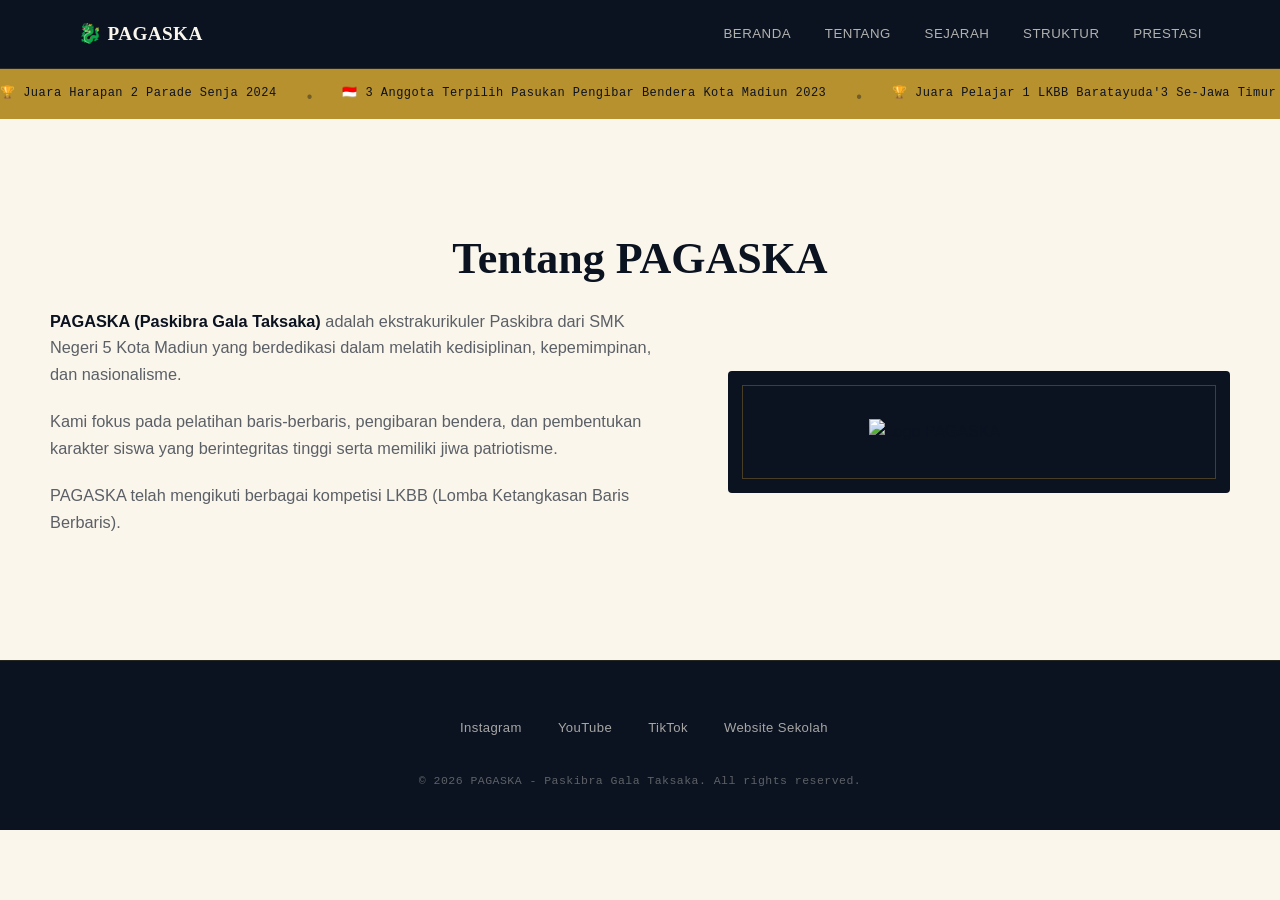
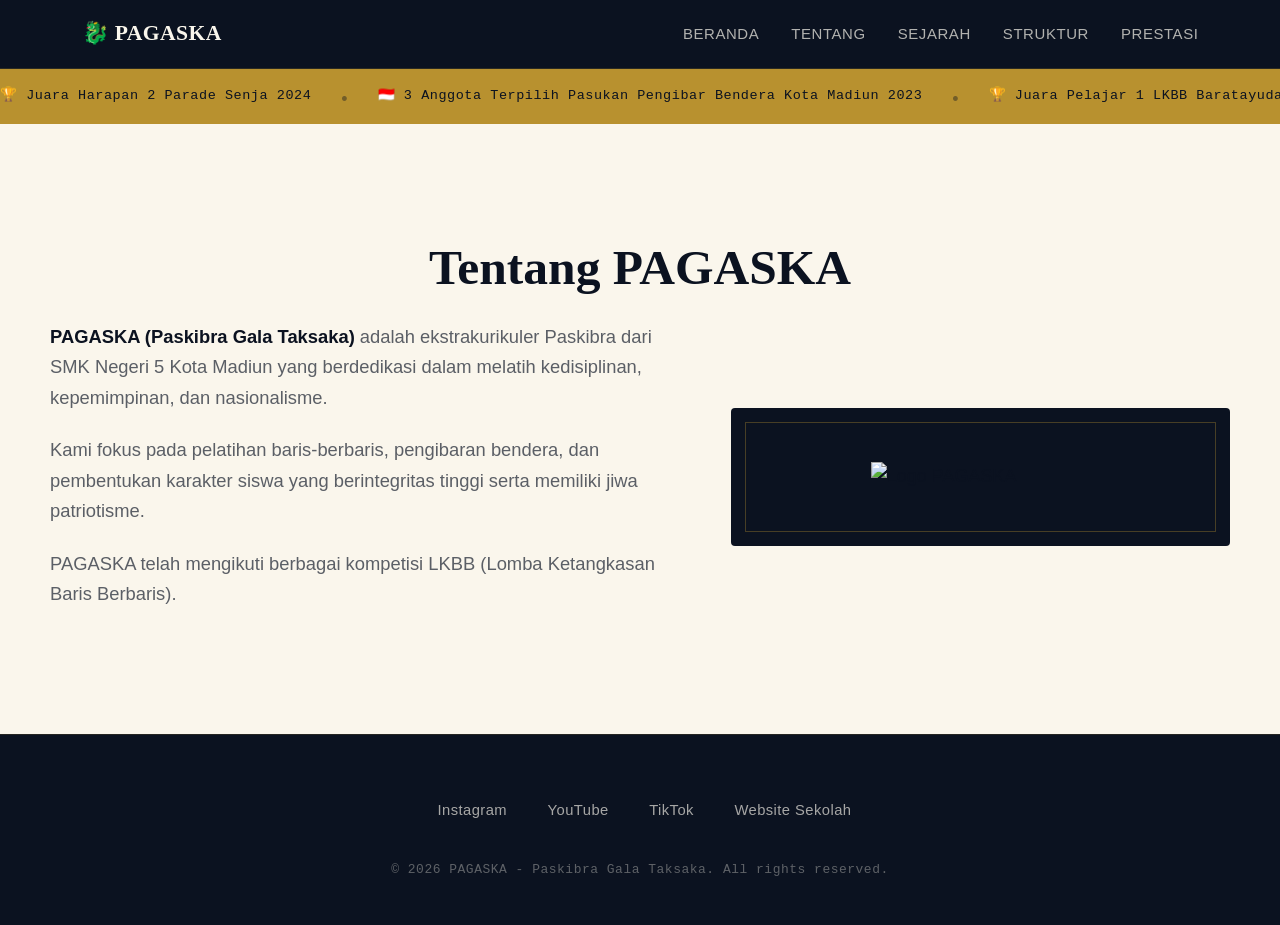

Add files via upload

--- a/css/style.css
+++ b/css/style.css
@@ -293,3 +293,159 @@ footer p { font-family: var(--font-mono); font-size: 0.72rem; letter-spacing: 0.
 @media (max-width: 768px) { .services-grid { grid-template-columns: 1fr; } }
 
 @media (max-width: 640px) { section { padding: 4.5rem 1.25rem; } }
+
+/* ==========================================================================
+   SPA ROUTING
+   ========================================================================== */
+.route { display: none; }
+.route.is-active { display: block; animation: routeFade 0.35s ease; }
+@keyframes routeFade { from { opacity: 0; transform: translateY(8px); } to { opacity: 1; transform: translateY(0); } }
+@media (prefers-reduced-motion: reduce) { .route.is-active { animation: none; } }
+
+/* ==========================================================================
+   STRUCTURE PAGE — tabs, toggle, extra layout
+   ========================================================================== */
+.structure-layout { max-width: 900px; margin: 0 auto; padding: 0 1rem; }
+.structure-pembina { display: flex; justify-content: center; margin-bottom: 2rem; }
+.structure-pembina .org-card { max-width: 280px; width: 100%; }
+.structure-pelatih,
+.structure-pengurus,
+.structure-divisi {
+    display: grid;
+    grid-template-columns: repeat(auto-fit, minmax(220px, 1fr));
+    gap: 1.5rem;
+    max-width: 680px;
+    margin: 0 auto 2rem;
+}
+.org-tabs { display: flex; justify-content: center; flex-wrap: wrap; gap: 0.75rem; margin-bottom: 3rem; }
+.org-tab {
+    font-family: var(--font-mono); font-size: 0.78rem; font-weight: 600; letter-spacing: 0.08em; text-transform: uppercase;
+    padding: 0.7rem 1.4rem; background: var(--white); color: var(--text-muted); border: 1px solid var(--border);
+    border-radius: 999px; cursor: pointer; transition: all 0.25s ease;
+}
+.org-tab:hover { border-color: var(--gold); color: var(--ink); }
+.org-tab.active { background: var(--gold); color: var(--ink); border-color: var(--gold); }
+.org-content { display: none; }
+.org-content.active { display: block; animation: routeFade 0.3s ease; }
+.more-structure { display: none; }
+.toggle-btn {
+    display: block; margin: 2.5rem auto 0; padding: 0.85rem 2.2rem; background: transparent; color: var(--ink);
+    border: 1px solid var(--gold); border-radius: var(--radius); font-family: var(--font-body); font-weight: 600;
+    font-size: 0.85rem; letter-spacing: 0.04em; cursor: pointer; transition: all 0.3s ease;
+}
+.toggle-btn:hover { background: var(--gold); color: var(--ink); }
+
+/* ==========================================================================
+   ACHIEVEMENTS PAGE
+   ========================================================================== */
+.achievements-container { max-width: 880px; margin: 0 auto; }
+.achievements-container > h2 { margin-bottom: 3.5rem; }
+.achievement-article {
+    background: var(--white); border: 1px solid var(--border); border-radius: var(--radius);
+    margin-bottom: 3rem; overflow: hidden; box-shadow: 0 8px 22px rgba(11,18,32,0.05);
+}
+.achievement-header { padding: 2rem 2rem 0; text-align: center; }
+.ribbon {
+    display: inline-block; font-family: var(--font-mono); font-size: 0.7rem; font-weight: 700; letter-spacing: 0.1em;
+    text-transform: uppercase; padding: 0.4rem 1rem; border-radius: 999px; background: var(--gold); color: var(--ink);
+    margin-bottom: 1rem;
+}
+.ribbon.ppi { background: var(--crimson); color: var(--parchment); }
+.ribbon.aqua { background: var(--navy); color: var(--parchment); }
+.achievement-title { font-family: var(--font-display); font-size: clamp(1.35rem, 3vw, 1.9rem); color: var(--ink); margin-bottom: 1rem; }
+.achievement-meta { display: flex; justify-content: center; flex-wrap: wrap; gap: 1.25rem; color: var(--text-muted); font-size: 0.85rem; margin-bottom: 1.5rem; }
+.achievement-body { padding: 0 2rem 2rem; }
+.achievement-image { width: 100%; max-height: 420px; object-fit: cover; border-radius: var(--radius); margin-bottom: 0.75rem; }
+.image-caption { text-align: center; color: var(--text-muted); font-size: 0.85rem; font-style: italic; margin-bottom: 1.75rem; }
+.achievement-description p { color: var(--text-muted); margin-bottom: 1.25rem; }
+.achievement-details { display: grid; gap: 0.75rem; background: var(--parchment-dim); border-radius: var(--radius); padding: 1.5rem; margin-bottom: 1.75rem; }
+.detail-item { display: grid; grid-template-columns: 140px 1fr; gap: 0.75rem; font-size: 0.9rem; }
+.detail-label { color: var(--ink); font-weight: 600; }
+.detail-value { color: var(--text-muted); }
+.video-container { position: relative; width: 100%; padding-top: 56.25%; border-radius: var(--radius); overflow: hidden; margin-bottom: 1rem; background: var(--ink); }
+.video-container iframe { position: absolute; inset: 0; width: 100%; height: 100%; border: 0; }
+.gallery-grid { display: grid; grid-template-columns: repeat(auto-fit, minmax(120px, 1fr)); gap: 0.75rem; }
+.gallery-item { border-radius: var(--radius); overflow: hidden; cursor: pointer; aspect-ratio: 1/1; }
+.gallery-item img { width: 100%; height: 100%; object-fit: cover; transition: transform 0.3s ease; }
+.gallery-item:hover img { transform: scale(1.06); }
+.achievement-footer { display: flex; flex-wrap: wrap; justify-content: space-between; align-items: center; gap: 1rem; margin-top: 2rem; padding-top: 1.5rem; border-top: 1px solid var(--border); }
+.tags { display: flex; flex-wrap: wrap; gap: 0.5rem; }
+.tag { font-family: var(--font-mono); font-size: 0.7rem; letter-spacing: 0.04em; text-transform: uppercase; background: var(--parchment-dim); color: var(--text-muted); padding: 0.35rem 0.75rem; border-radius: 999px; }
+.read-more {
+    display: inline-flex; align-items: center; gap: 0.5rem; background: none; border: none; color: var(--crimson);
+    font-weight: 600; font-size: 0.85rem; cursor: pointer; font-family: var(--font-body); transition: gap 0.25s ease;
+}
+.read-more:hover { gap: 0.85rem; }
+
+/* Gallery lightbox */
+.gallery-lightbox {
+    position: fixed; inset: 0; background: rgba(11,18,32,0.94); z-index: 9000; display: none;
+    align-items: center; justify-content: center; padding: 2rem;
+}
+.gallery-lightbox.active { display: flex; }
+.gallery-lightbox-content { position: relative; max-width: 900px; width: 100%; }
+.gallery-lightbox-img { width: 100%; max-height: 80vh; object-fit: contain; border-radius: var(--radius); display: block; margin: 0 auto; }
+.lightbox-close {
+    position: absolute; top: -2.5rem; right: 0; background: none; border: none; color: var(--parchment);
+    font-size: 2rem; line-height: 1; cursor: pointer;
+}
+.lightbox-nav {
+    position: absolute; top: 50%; transform: translateY(-50%); background: rgba(250,246,236,0.1); border: 1px solid rgba(250,246,236,0.3);
+    color: var(--parchment); width: 44px; height: 44px; border-radius: 50%; font-size: 1.2rem; cursor: pointer; transition: background 0.25s ease;
+}
+.lightbox-nav:hover { background: rgba(250,246,236,0.25); }
+.lightbox-prev { left: -1.25rem; }
+.lightbox-next { right: -1.25rem; }
+.lightbox-counter { text-align: center; margin-top: 1rem; color: rgba(250,246,236,0.6); font-family: var(--font-mono); font-size: 0.8rem; }
+@media (max-width: 640px) { .lightbox-prev { left: 0.25rem; } .lightbox-next { right: 0.25rem; } }
+
+/* Detail lightbox */
+.detail-lightbox {
+    position: fixed; inset: 0; background: rgba(11,18,32,0.94); z-index: 9000; display: none;
+    align-items: flex-start; justify-content: center; padding: 3rem 1.5rem; overflow-y: auto;
+}
+.detail-lightbox.active { display: flex; }
+.detail-lightbox-content { background: var(--white); border-radius: var(--radius); max-width: 720px; width: 100%; padding: 2rem; }
+.detail-lightbox-header h3 { font-family: var(--font-display); color: var(--ink); font-size: 1.4rem; margin-bottom: 1.25rem; }
+.detail-lightbox-image { width: 100%; max-height: 320px; object-fit: cover; border-radius: var(--radius); margin-bottom: 1.25rem; }
+.detail-lightbox-text p { color: var(--text-muted); margin-bottom: 1rem; }
+.detail-lightbox-text ul { color: var(--text-muted); margin: 0 0 1rem 1.25rem; }
+.detail-lightbox-gallery { display: grid; grid-template-columns: repeat(auto-fit, minmax(90px, 1fr)); gap: 0.6rem; margin: 1.5rem 0; }
+.detail-lightbox-gallery img { width: 100%; aspect-ratio: 1/1; object-fit: cover; border-radius: var(--radius); cursor: pointer; }
+.detail-lightbox-footer { text-align: right; margin-top: 1rem; }
+.detail-close {
+    padding: 0.7rem 1.75rem; background: var(--ink); color: var(--parchment); border: none; border-radius: var(--radius);
+    font-weight: 600; font-size: 0.85rem; cursor: pointer; font-family: var(--font-body);
+}
+.detail-close:hover { background: var(--crimson); }
+
+/* ==========================================================================
+   RESPONSIVE / FLUID REFINEMENTS FOR ALL DEVICES & DPI
+   ========================================================================== */
+html { font-size: clamp(15px, 1.2vw + 10px, 18px); }
+.container { padding: 0 clamp(1.1rem, 4vw, 1.75rem); }
+section { padding: clamp(3rem, 8vw, 6.5rem) clamp(1.1rem, 4vw, 1.5rem); }
+.nav-menu { gap: clamp(1.2rem, 2.5vw, 2.1rem); }
+@media (max-width: 1024px) { .nav-menu { gap: 1.5rem; } .about-content { gap: 3rem; } }
+@media (max-width: 480px) {
+    .structure-pelatih, .structure-pengurus, .structure-divisi { grid-template-columns: 1fr; gap: 1rem; }
+    .detail-item { grid-template-columns: 1fr; gap: 0.15rem; }
+    .achievement-header, .achievement-body { padding-left: 1.25rem; padding-right: 1.25rem; }
+    .achievement-meta { gap: 0.6rem 1rem; font-size: 0.78rem; }
+    nav .container { height: 60px; }
+    .hero-content img { width: 72px; }
+}
+@media (min-width: 1440px) {
+    :root { --max-w: 1320px; }
+    .achievements-container { max-width: 980px; }
+    .structure-layout { max-width: 1000px; }
+}
+/* Large / 4K displays keep content from over-stretching */
+@media (min-width: 1920px) {
+    html { font-size: 19px; }
+    :root { --max-w: 1440px; }
+}
+/* Landscape phones */
+@media (max-width: 900px) and (orientation: landscape) {
+    .hero, .portal-hero { min-height: auto; padding: 4rem 1.5rem; }
+}
